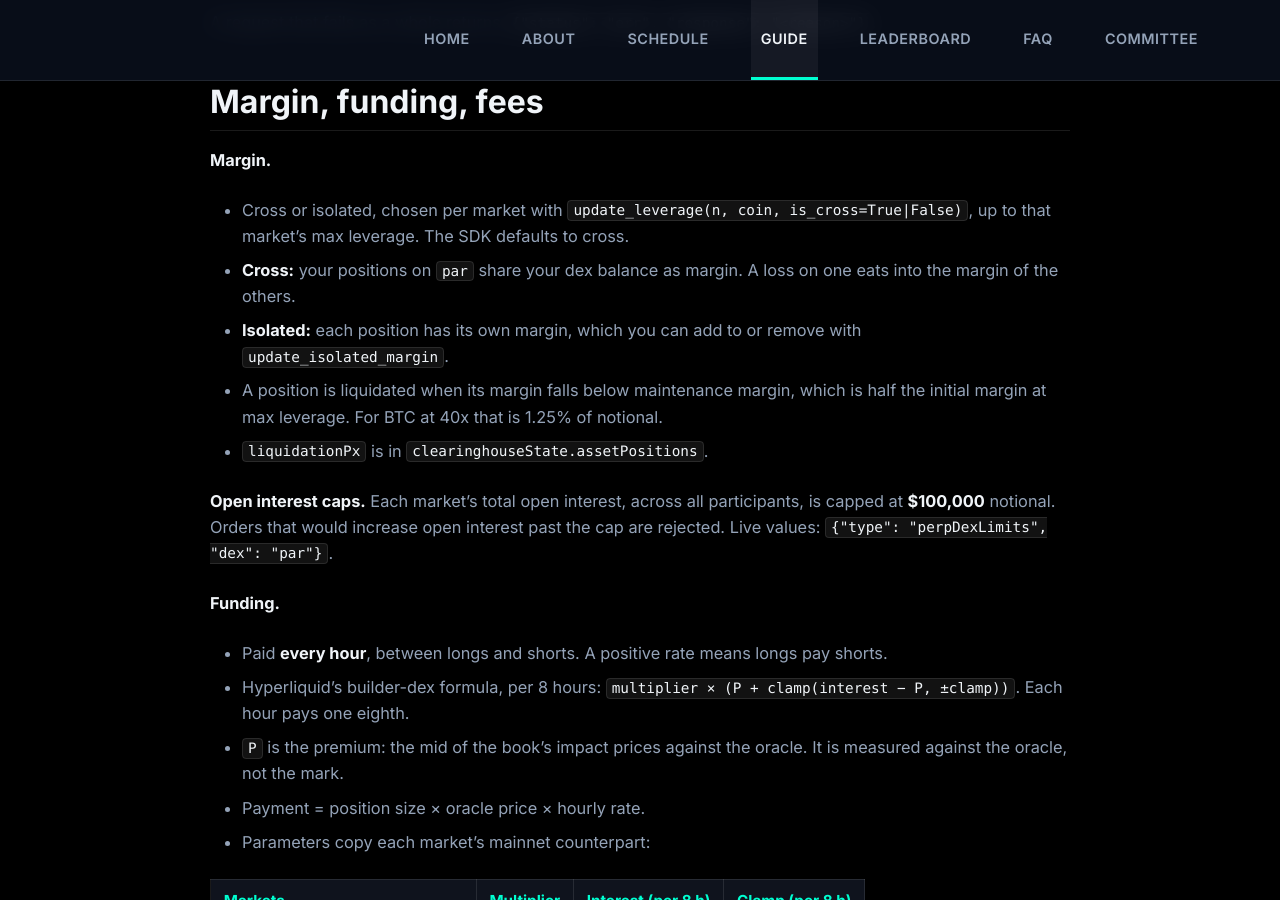
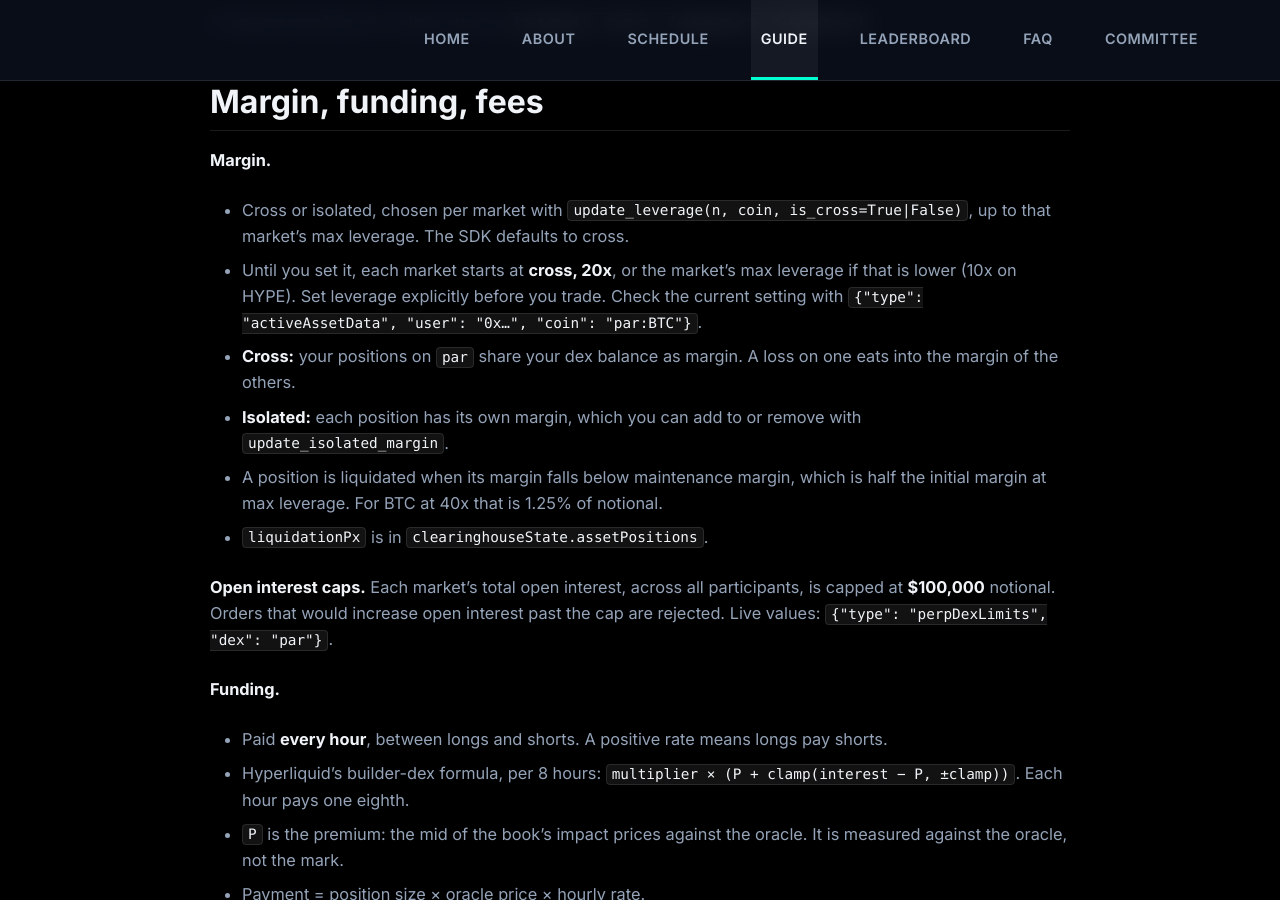
Before and after one commit to perpetual-alpha26/perpetual-alpha26.github.io, a Jekyll site: the page built from guide/reference.md, in a window 1280 px wide and 900 px high, scrolled down 4192 px. Built offline with Jekyll 4.4.1, drawn with Linux system fonts in a browser that asks for light colours; some of the changed text lies outside the part shown.

Commit message:
Reference: default leverage and activeAssetData
Checked against pa-comp main after #12 merged and the live par dex:
funding clamps, multipliers and interest match the table; a fresh
account starts at cross 20x, or the market's max if lower.

Co-Authored-By: Claude Opus 5.5 <noreply@anthropic.com>

```diff
--- a/guide/reference.md
+++ b/guide/reference.md
@@ -104,6 +104,7 @@ A request that fails as a whole returns `{"status": "err", "response": "<reason>
 **Margin.**
 
 - Cross or isolated, chosen per market with `update_leverage(n, coin, is_cross=True|False)`, up to that market's max leverage. The SDK defaults to cross.
+- Until you set it, each market starts at **cross, 20x**, or the market's max leverage if that is lower (10x on HYPE). Set leverage explicitly before you trade. Check the current setting with `{"type": "activeAssetData", "user": "0x…", "coin": "{{ v.dex }}:BTC"}`.
 - **Cross:** your positions on `{{ v.dex }}` share your dex balance as margin. A loss on one eats into the margin of the others.
 - **Isolated:** each position has its own margin, which you can add to or remove with `update_isolated_margin`.
 - A position is liquidated when its margin falls below maintenance margin, which is half the initial margin at max leverage. For BTC at 40x that is 1.25% of notional.
@@ -211,6 +212,7 @@ Quoting 10 markets on both sides and replacing every second uses about 20 reques
 | `orderStatus` | `user, oid` (or cloid) | One order's status |
 | `userFills` / `userFillsByTime` | `user` (`startTime`, `endTime`) | Your fills |
 | `userFunding` | `user, startTime, endTime?` | Your funding payments |
+| `activeAssetData` | `user, coin` | Your leverage and margin mode on that market, max order sizes |
 | `userFees` | `user` | Your fee rates |
 | `userRateLimit` | `user` | Your action budget |
 | `extraAgents` | `user` | Your approved API wallets |
```
